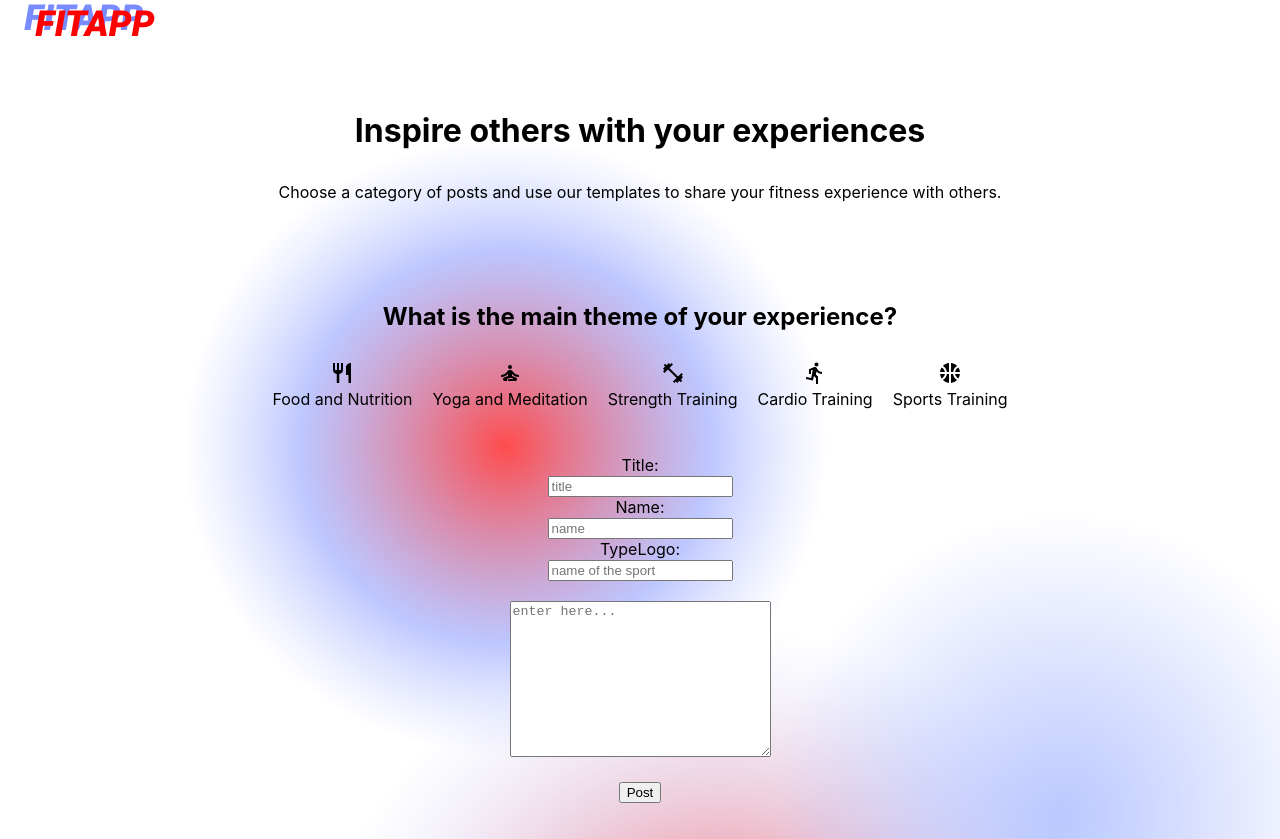
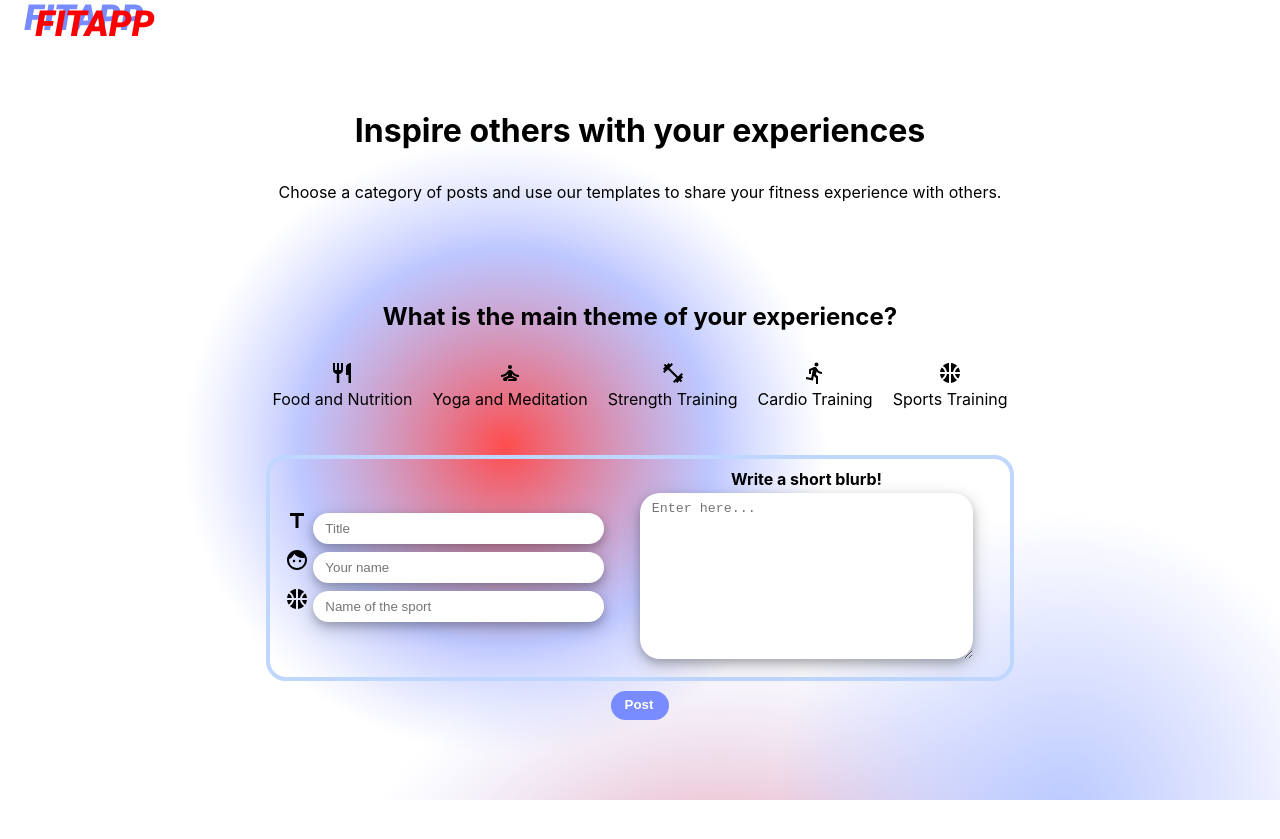
Before and after one commit to allenchen0705/fitapp, a React (Create React App) app in the folder my-app/: page /create in a window 1280 px wide. Both pictures are taken after a click on the element "Sports Training". After the commit the page ends 800 px from the top, so only its background shows below. Built offline with nearby package versions, Linux system fonts and the light colour scheme.

Commit message:
prettify all forms

```diff
--- a/my-app/src/CardioForm.js
+++ b/my-app/src/CardioForm.js
@@ -1,39 +1,78 @@
+import "./Form.css";
+
+import { ReactComponent as Title } from "./assets/title_black_24dp.svg";
+import { ReactComponent as Name } from "./assets/face_black_24dp.svg";
+import { ReactComponent as Calories } from "./assets/monitor_weight_black_24dp.svg";
+import { ReactComponent as Intensity } from "./assets/monitor_heart_black_24dp.svg";
+import { ReactComponent as Time } from "./assets/schedule_black_24dp.svg";
+
 function CardioForm() {
   return (
-    <form action="/action_page.php">
-      <label for="title">Title:</label>
-      <br />
-      <input type="text" id="title" name="title" placeholder="title" />
-      <br />
-      <label for="name">Name:</label>
-      <br />
-      <input type="text" id="name" name="name" placeholder="name" />
-      <br />
-      <label for="calories">CaloriesLogo:</label>
-      <br />
+    <div>
+      <form action="/action_page.php" className="form grid-form">
+        <div className="grid-form-left">
+          <>
+            <Title />
             <input
               type="text"
+              className="input"
+              id="title"
+              name="title"
+              placeholder="Title"
+            />
+            <br />
+          </>
+          <>
+            <Name />
+            <input
+              type="text"
+              className="input"
+              id="name"
+              name="name"
+              placeholder="Your name"
+            />
+            <br />
+          </>
+          <>
+            <Calories />
+            <input
+              type="text"
+              className="input"
               id="calories"
               name="calories"
-        placeholder="calories burned"
+              placeholder="Calories burned"
             />
             <br />
-      <label for="intensity">IntensityLogo:</label>
-      <br />
+          </>
+          <>
+            <Intensity />
             <input
               type="text"
+              className="input"
               id="intensity"
               name="intensity"
-        placeholder="intensity"
+              placeholder="Intensity of exercise"
             />
             <br />
-      <label for="time">TimeLogo:</label>
+          </>
+          <>
+            <Time />
+            <input
+              type="text"
+              className="input"
+              id="time"
+              name="time"
+              placeholder="Length of exercise"
+            />
             <br />
-      <input type="text" id="time" name="time" placeholder="time" />
-      <br />
+          </>
+        </div>
+        <div className="grid-form-right">
+          <label for="content">Write a short blurb!</label>
           <br />
           <textarea
             type="text"
+            className="input"
             id="content"
             name="content"
             rows="10"
@@ -41,11 +80,14 @@ function CardioForm() {
             placeholder="enter here..."
           />
           <br />
-      <br />
+        </div>
+      </form>
       <form method="get" action="/thankyou">
-        <button type="submit">Post</button>
+        <button className="post" type="submit">
+          Post
+        </button>
       </form>
-    </form>
+    </div>
   );
 }
 
--- a/my-app/src/DietForm.js
+++ b/my-app/src/DietForm.js
@@ -1,38 +1,81 @@
+import "./Form.css";
+
+import { ReactComponent as Title } from "./assets/title_black_24dp.svg";
+import { ReactComponent as Name } from "./assets/face_black_24dp.svg";
+import { ReactComponent as Diet } from "./assets/restaurant_black_24dp.svg";
+import { ReactComponent as Calories } from "./assets/monitor_weight_black_24dp.svg";
+
 function DietForm() {
   return (
-    <form action="/action_page.php">
-      <label for="title">Title:</label>
+    <div>
+      <form action="/action_page.php" className="form grid-form">
+        <div className="grid-form-left">
+          <>
+            <Title />
+            <input
+              type="text"
+              className="input"
+              id="title"
+              name="title"
+              placeholder="Title"
+            />
             <br />
-      <input type="text" id="title" name="title" placeholder="title" />
+          </>
+          <>
+            <Name />
+            <input
+              type="text"
+              className="input"
+              id="name"
+              name="name"
+              placeholder="Your name"
+            />
             <br />
-      <label for="name">Name:</label>
+          </>
+          <>
+            <Calories />
+            <input
+              type="text"
+              className="input"
+              id="calories"
+              name="calories"
+              placeholder="Calories gain/loss"
+            />
             <br />
-      <input type="text" id="name" name="name" placeholder="name" />
+          </>
+          <>
+            <Diet />
+            <input
+              type="text"
+              className="input"
+              id="DR"
+              name="DR"
+              placeholder="Diet restriction"
+            />
             <br />
-      <label for="calories">CaloriesLogo:</label>
-      <br />
-      <input type="text" id="calories" name="calories" placeholder="calories" />
-      <br />
-
-      <label for="type">DRLogo:</label>
-      <br />
-      <input type="text" id="DR" name="DR" placeholder="diet restriction" />
-      <br />
+          </>
+        </div>
+        <div className="grid-form-right">
+          <label for="content">Write a short blurb!</label>
           <br />
           <textarea
             type="text"
+            className="input"
             id="content"
             name="content"
             rows="10"
             cols="30"
-        placeholder="enter here..."
+            placeholder="Enter here..."
           />
           <br />
-      <br />
+        </div>
+      </form>
       <form method="get" action="/thankyou">
-        <button type="submit">Post</button>
+        <button className="post" type="submit">
+          Post
+        </button>
       </form>
-    </form>
+    </div>
   );
 }
 
--- a/my-app/src/SportForm.js
+++ b/my-app/src/SportForm.js
@@ -1,38 +1,69 @@
+import "./Form.css";
+
+import { ReactComponent as Title } from "./assets/title_black_24dp.svg";
+import { ReactComponent as Name } from "./assets/face_black_24dp.svg";
+import { ReactComponent as Type } from "./assets/sports_basketball_black_24dp.svg";
+
 function SportForm() {
   return (
-    <form action="/action_page.php">
-      <label for="title">Title:</label>
-      <br />
-      <input type="text" id="title" name="title" placeholder="title" />
-      <br />
-      <label for="name">Name:</label>
-      <br />
-      <input type="text" id="name" name="name" placeholder="name" />
-      <br />
-      <label for="type">TypeLogo:</label>
-      <br />
+    <div>
+      <form action="/action_page.php" className="form grid-form">
+        <div className="grid-form-left">
+          <>
+            <Title />
             <input
               type="text"
+              className="input"
+              id="title"
+              name="title"
+              placeholder="Title"
+            />
+            <br />
+          </>
+          <>
+            <Name />
+            <input
+              type="text"
+              className="input"
+              id="name"
+              name="name"
+              placeholder="Your name"
+            />
+            <br />
+          </>
+          <>
+            <Type />
+            <input
+              type="text"
+              className="input"
               id="type"
               name="type"
-        placeholder="name of the sport"
+              placeholder="Name of the sport"
             />
             <br />
+          </>
+        </div>
+        <div className="grid-form-right">
+          <label for="content">Write a short blurb!</label>
           <br />
           <textarea
             type="text"
+            className="input"
             id="content"
             name="content"
             rows="10"
             cols="30"
-        placeholder="enter here..."
+            placeholder="Enter here..."
           />
           <br />
-      <br />
+        </div>
+      </form>
       <form method="get" action="/thankyou">
-        <button type="submit">Post</button>
+        <button className="post" type="submit">
+          Post
+        </button>
       </form>
-    </form>
+    </div>
   );
 }
 
--- a/my-app/src/StrengthForm.js
+++ b/my-app/src/StrengthForm.js
@@ -1,37 +1,81 @@
+import "./Form.css";
+
+import { ReactComponent as Title } from "./assets/title_black_24dp.svg";
+import { ReactComponent as Name } from "./assets/face_black_24dp.svg";
+import { ReactComponent as Time } from "./assets/schedule_black_24dp.svg";
+import { ReactComponent as Type } from "./assets/fitness_center_black_24dp (1).svg";
+
 function StrengthForm() {
   return (
-    <form action="/action_page.php">
-      <label for="title">Title:</label>
+    <div>
+      <form action="/action_page.php" className="form grid-form">
+        <div className="grid-form-left">
+          <>
+            <Title />
+            <input
+              type="text"
+              className="input"
+              id="title"
+              name="title"
+              placeholder="Title"
+            />
             <br />
-      <input type="text" id="title" name="title" placeholder="title" />
+          </>
+          <>
+            <Name />
+            <input
+              type="text"
+              className="input"
+              id="name"
+              name="name"
+              placeholder="Your name"
+            />
             <br />
-      <label for="name">Name:</label>
+          </>
+          <>
+            <Time />
+            <input
+              type="text"
+              className="input"
+              id="time"
+              name="time"
+              placeholder="Length of exercise"
+            />
             <br />
-      <input type="text" id="name" name="name" placeholder="name" />
+          </>
+          <>
+            <Type />
+            <input
+              type="text"
+              className="input"
+              id="type"
+              name="type"
+              placeholder="Type of workout"
+            />
             <br />
-      <label for="time">TimeLogo:</label>
-      <br />
-      <input type="text" id="time" name="time" placeholder="time" />
-      <br />
-      <label for="type">TypeLogo:</label>
-      <br />
-      <input type="text" id="type" name="type" placeholder="type of workout" />
-      <br />
+          </>
+        </div>
+        <div className="grid-form-right">
+          <label for="content">Write a short blurb!</label>
           <br />
           <textarea
             type="text"
+            className="input"
             id="content"
             name="content"
             rows="10"
             cols="30"
-        placeholder="enter here..."
+            placeholder="Enter here..."
           />
           <br />
-      <br />
+        </div>
+      </form>
       <form method="get" action="/thankyou">
-        <button type="submit">Post</button>
+        <button className="post" type="submit">
+          Post
+        </button>
       </form>
-    </form>
+    </div>
   );
 }
 
--- a/my-app/src/YogaForm.js
+++ b/my-app/src/YogaForm.js
@@ -1,4 +1,4 @@
-import "./YogaForm.css";
+import "./Form.css";
 
 import { ReactComponent as Title } from "./assets/title_black_24dp.svg";
 import { ReactComponent as Time } from "./assets/schedule_black_24dp.svg";
@@ -11,13 +11,13 @@ function YogaForm() {
       <form action="/action_page.php" className="form grid-form">
         <div className="grid-form-left">
           <>
-            <Title className="input-icon" />
+            <Title />
             <input
               type="text"
               className="input"
               id="title"
               name="title"
-              placeholder="Enter the title"
+              placeholder="Title"
             />
             <br />
           </>
@@ -28,7 +28,7 @@ function YogaForm() {
               className="input"
               id="name"
               name="name"
-              placeholder="Enter your name"
+              placeholder="Your name"
             />
             <br />
           </>
@@ -65,7 +65,7 @@ function YogaForm() {
             name="content"
             rows="10"
             cols="30"
-            placeholder="Type here..."
+            placeholder="Enter here..."
           />
           <br />
         </div>
```
Also changed, not shown: my-app/src/Form.css (renamed from my-app/src/YogaForm.css). Lines whose indentation alone changed are shown as unchanged.
